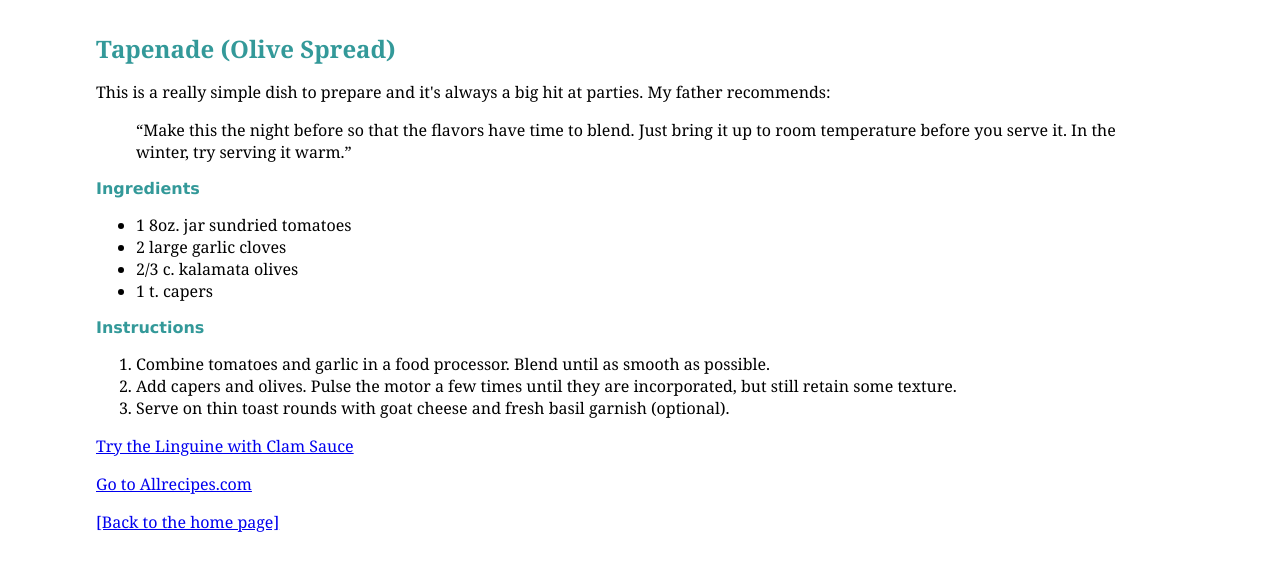
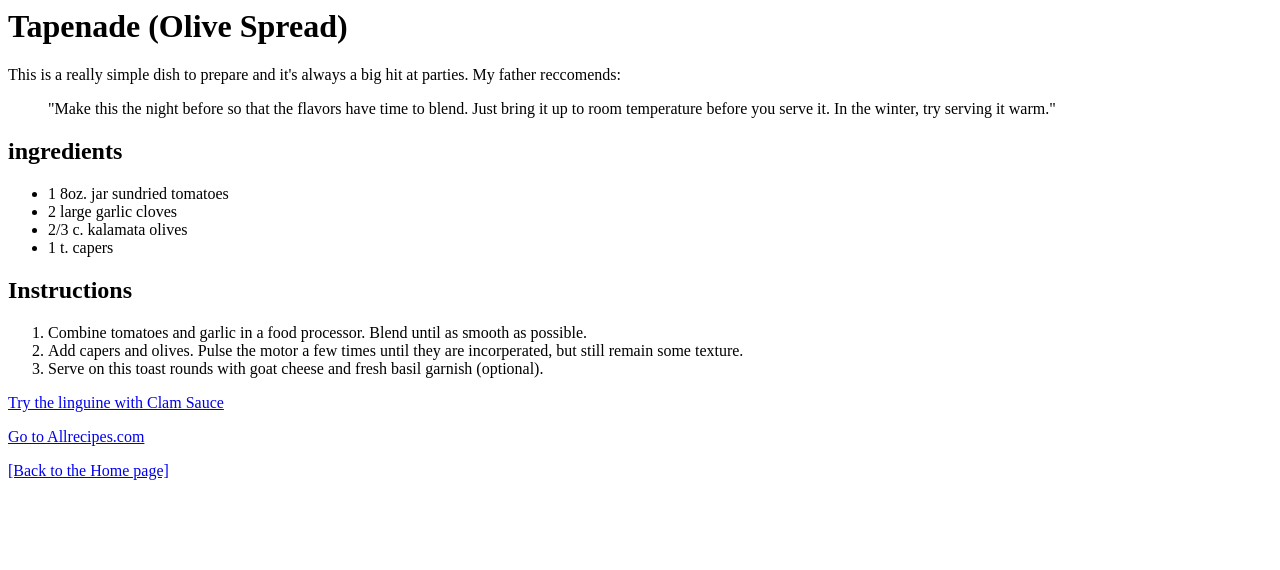
Before and after one commit to skyrfrance/fid, a plain HTML site: page bistro/jenskitchen/recipes/tapenade.html in a window 1280 px wide. Drawn offline with Linux system fonts and the light colour scheme.

Commit message:
Add files via upload

```diff
--- a/bistro/jenskitchen/recipes/tapenade.html
+++ b/bistro/jenskitchen/recipes/tapenade.html
@@ -1,62 +1,38 @@
-<!DOCTYPE html>
+<DOCTYPE html>
 <html>
 <head>
 <meta charset="utf-8">
-<title>Jen's Kitchen: Tapenade (Olive Spread)</title>
-<style>
-body {
-	margin: 2em 6em;
-	font-family: Georgia, "Times New Roman", Times, serif;
-}
-h1, h2 {
-	color: #399;}
-h1 {
-	font-size: 1.5em;
-}
-h2 {
-	font-family: Verdana, Geneva, sans-serif;
-	font-size: 1em;
-}
-small {
-	color: #999;
-}
-</style>
-
+<meta name="viewport" content="width=device-width">
+<title>Tapenade Recipe</title>
 </head>
-
 <body>
-
 <h1>Tapenade (Olive Spread)</h1>
 
-<p>This is a really simple dish to prepare and it's always a big hit at parties. My father recommends:</p>
+<p>This is a really simple dish to prepare and it's always a big hit at parties. My father reccomends:</p>
+<blockquote><p>"Make this the night before so that the flavors have time to blend. Just bring it up to room temperature before you serve it. In the winter, try serving it warm."</p></blockquote>
 
-<blockquote>
-<p>&ldquo;Make this the night before so that the flavors have time to blend. Just bring it up to room temperature before you serve it. In the winter, try serving it warm.&rdquo;</blockquote>
-<h2>Ingredients</h2>
+<h2>ingredients</h2>
 
 <ul>
-<li>1 8oz. jar sundried tomatoes</li>
-<li>2 large garlic cloves</li>
-<li>2/3 c. kalamata olives</li>
-<li>1 t. capers</li>
+    <li>1 8oz. jar sundried tomatoes</li>
+    <li>2 large garlic cloves</li>
+    <li>2/3 c. kalamata olives</li>
+    <li>1 t. capers</li>
 </ul>
 
 <h2>Instructions</h2>
 
 <ol>
-<li>Combine tomatoes and garlic in a food processor. Blend until as smooth as possible.</li>
+    <li>Combine tomatoes and garlic in a food processor. Blend until as smooth as possible.</li>
 
-<li>Add capers and olives. Pulse the motor a few times until they are incorporated, but still retain some texture.</li>
+    <li>Add capers and olives. Pulse the motor a few times until they are incorperated, but still remain some texture.</li>
 
-<li>Serve on thin toast rounds with goat cheese and fresh basil garnish (optional).</li>
+    <li>Serve on this toast rounds with goat cheese and fresh basil garnish (optional).</li>
 </ol>
 
-<p><a href="pasta/linguine.html">Try the Linguine with Clam Sauce</a></p>
-
+<p><a href="pasta.linguine.html">Try the linguine with Clam Sauce</a></p>
 <p><a href="http://www.allrecipes.com">Go to Allrecipes.com</a></p>
-
-<p><a href="../index.html">[Back to the home page]</a></p>
-
+<p><a href="../jenskitch.html">[Back to the Home page]</a></p>
 
 </body>
 </html>
```
